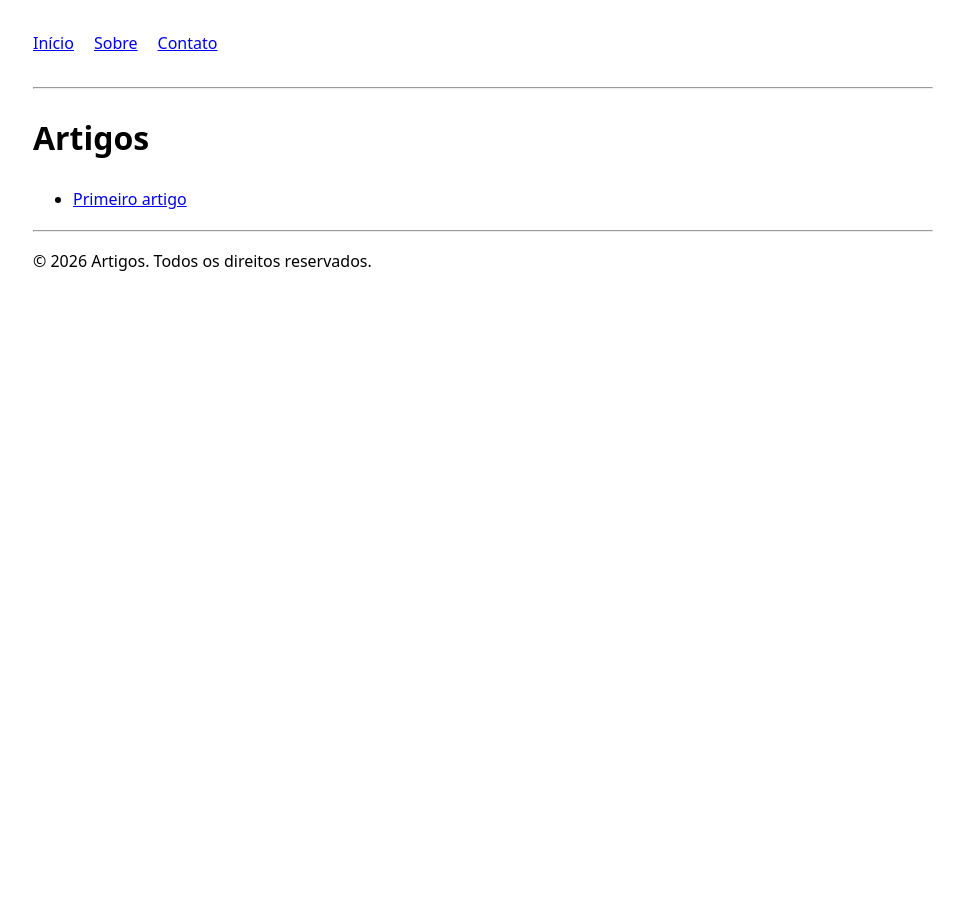
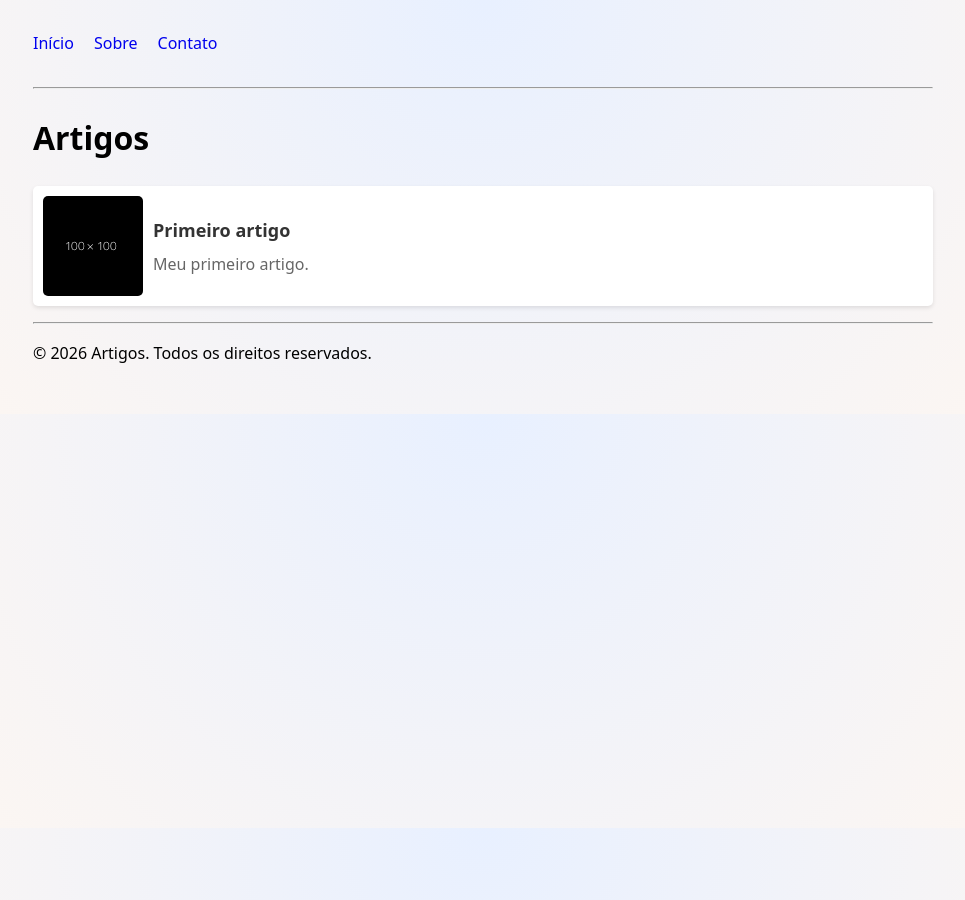
Before and after one commit to teolanadriano/artigos, a Jekyll site: the page built from index.html, in a window 1280 px wide. Shown: the whole page, without its empty margins (157-1122 px from the left). Built offline with Jekyll 4.4.1, drawn with Linux system fonts in a browser that asks for light colours.

Commit message:
feat: Lista dos artigos estilizada.

```diff
--- a/assets/css/style.css
+++ b/assets/css/style.css
@@ -4,6 +4,7 @@ body{
     padding:30px;
     font-family:system-ui;
     line-height:1.7;
+    background: radial-gradient(circle at top, #e8f0ff, #fff7f0);
 }
 
 nav{
@@ -24,3 +25,48 @@ pre{
 img{
     max-width:100%;
 }
+
+ul {
+    list-style-type: none;
+    padding: 0;
+}
+
+li {
+    margin-bottom: 10px;
+}
+
+a {
+    text-decoration: none;
+}
+
+.artigoCard{
+    display: flex;
+    align-items: center;
+    background-color: #fff;
+    padding: 10px;
+    border-radius: 5px;
+    box-shadow: 0 2px 4px rgba(0, 0, 0, 0.1);
+    transition: background-color 0.3s;
+}
+.artigoCard:hover {
+    background-color: #f0f0f0;
+}
+
+.artigoCard-img {
+    width: 100px;
+    height: 100px;
+    object-fit: cover;
+    border-radius: 5px;
+    margin-right: 10px;
+}
+
+.artigoCard-text h2 {
+    margin: 0;
+    font-size: 18px;
+    color: #333;
+}
+
+.artigoCard-text p {
+    margin: 5px 0 0;
+    color: #666;
+}
--- a/index.html
+++ b/index.html
@@ -9,7 +9,23 @@ title: Início
     {% assign artigos = site.artigos | sort: "date" | reverse %}
     {% for artigo in artigos %}
     <li>
-        <a href="{{ artigo.url | relative_url }}">{{ artigo.title }}</a>
+        <a href="{{ artigo.url | relative_url }}">
+            <div class="artigoCard">
+                {% if artigo.image %}
+                <img class="artigoCard-img" src="{{ artigo.image | relative_url }}"
+                    alt="{{ artigo.title }}"
+                    loading="lazy">
+                {% else %}
+                <img class="artigoCard-img" src="{{ '/assets/images/fff.png' | relative_url }}"
+                    alt="{{ artigo.title }}"
+                    loading="lazy">
+                {% endif %}
+                <div class="artigoCard-text">
+                    <h2>{{ artigo.title }}</h2>
+                    <p>{{ artigo.description }}</p>
+                </div>
+            </div>
+        </a>
     </li>
     {% endfor %}
 </ul>
```
Also changed, not shown: assets/images/fff.png (added).
